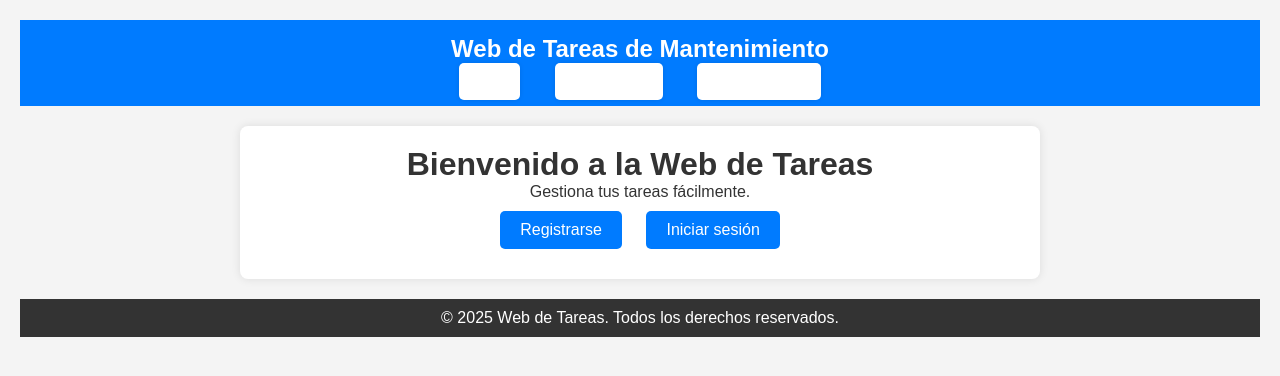
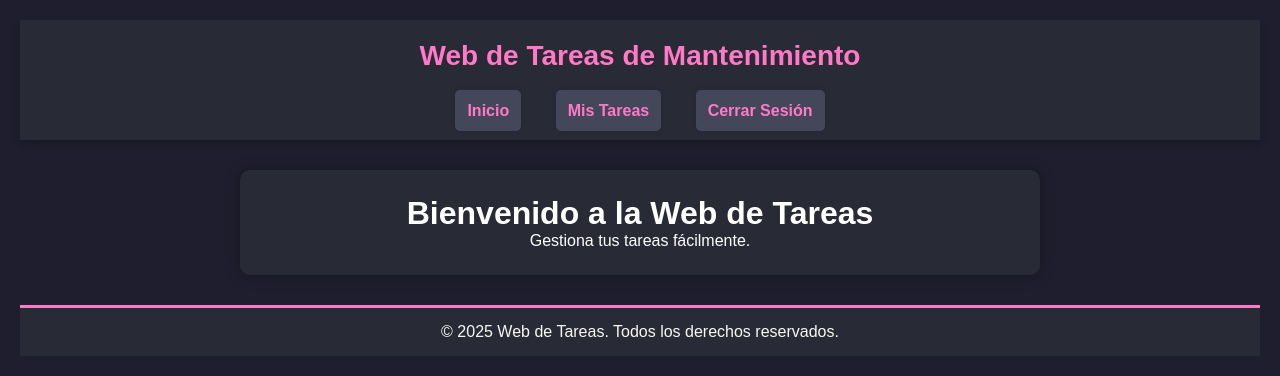
Before and after one commit to tania1985/AppTask, a PHP site: page / in a window 1280 px wide. Shown: the top 376 px of the page. Run offline with PHP 8.4, Linux system fonts and the light colour scheme; the visitor is signed in with stand-in values (Sample User, id 1).

Commit message:
mejorando cosas

```diff
--- a/css/styles.css
+++ b/css/styles.css
@@ -3,27 +3,29 @@
     margin: 0;
     padding: 0;
     box-sizing: border-box;
-    font-family: Arial, sans-serif;
+    font-family: 'Poppins', sans-serif;
 }
 
-/* Estilo general del body */
+/* Estilo general */
 body {
-    background-color: #f4f4f4;
-    color: #333;
+    background: #1e1e2e;
+    color: #ffffff;
     text-align: center;
     padding: 20px;
 }
 
 /* HEADER */
 header {
-    background-color: #007bff;
-    color: white;
-    padding: 15px;
+    background: #282a36;
+    color: #ff79c6;
+    padding: 20px;
+    text-align: center;
+    box-shadow: 0px 4px 8px rgba(0, 0, 0, 0.2);
 }
 
 header h1 {
     margin-bottom: 10px;
-    font-size: 24px;
+    font-size: 28px;
 }
 
 nav ul {
@@ -37,58 +39,114 @@ nav ul li {
 }
 
 nav ul li a {
-    color: white;
+    color: #ff79c6;
     text-decoration: none;
     font-weight: bold;
+    transition: color 0.3s ease-in-out;
 }
 
 nav ul li a:hover {
-    text-decoration: underline;
+    color: #50fa7b;
 }
 
 /* MAIN CONTENT */
 main {
     max-width: 800px;
-    margin: 20px auto;
-    background: white;
-    padding: 20px;
-    border-radius: 8px;
-    box-shadow: 0px 0px 10px rgba(0, 0, 0, 0.1);
+    margin: 30px auto;
+    background: #282a36;
+    padding: 25px;
+    border-radius: 10px;
+    box-shadow: 0px 0px 15px rgba(0, 0, 0, 0.3);
+}
+
+/* HERO SECTION */
+.hero h2 {
+    font-size: 26px;
+    margin-bottom: 15px;
+    color: #f8f8f2;
+}
+
+.hero p {
+    font-size: 18px;
+    margin-bottom: 20px;
+    color: #bbbbbb;
 }
 
 /* FORMULARIOS */
 form {
-    margin: 20px 0;
+    max-width: 600px;
+    margin: 20px auto;
+    background: #44475a;
+    padding: 20px;
+    border-radius: 8px;
+    box-shadow: 0px 0px 10px rgba(0, 0, 0, 0.2);
 }
 
-input, textarea {
-    width: 100%;
-    padding: 10px;
-    margin: 10px 0;
-    border: 1px solid #ccc;
-    border-radius: 5px;
+form label {
+    display: block;
+    margin-bottom: 8px;
+    font-weight: bold;
+    color: #f8f8f2;
 }
 
-textarea {
-    resize: vertical;
-    height: 100px;
+form input, form textarea {
+    width: 100%;
+    padding: 12px;
+    margin-bottom: 15px;
+    border: none;
+    border-radius: 5px;
+    background: #282a36;
+    color: #ffffff;
 }
 
-/* BOTONES */
+form input::placeholder, form textarea::placeholder {
+    color: #bbbbbb;
+}
+
+/* Botón de formulario */
+form button {
+    background: #50fa7b;
+    color: #1e1e2e;
+    padding: 12px;
+    border: none;
+    border-radius: 5px;
+    cursor: pointer;
+    font-weight: bold;
+    transition: 0.3s;
+}
+
+form button:hover {
+    background: #38d47a;
+}
+
+/* BOTONES GENERALES */
 .btn {
     display: inline-block;
-    padding: 10px 20px;
+    padding: 12px 20px;
     margin: 10px;
-    background-color: #007bff;
-    color: white;
     text-decoration: none;
     border-radius: 5px;
-    border: none;
+    font-weight: bold;
     cursor: pointer;
+    transition: 0.3s;
 }
 
-.btn:hover {
-    background-color: #0056b3;
+.btn-primary {
+    background: #ff79c6;
+    color: #1e1e2e;
+}
+
+.btn-primary:hover {
+    background: #ff92d0;
+}
+
+.btn-secondary {
+    background: #bd93f9;
+    color: #1e1e2e;
+}
+
+.btn-secondary:hover {
+    background: #caa5ff;
 }
 
 /* LISTA DE TAREAS */
@@ -98,9 +156,9 @@ ul {
 }
 
 ul li {
-    background: #ffffff;
+    background: #44475a;
     margin: 10px 0;
-    padding: 10px;
+    padding: 12px;
     border-radius: 5px;
     display: flex;
     justify-content: space-between;
@@ -114,7 +172,7 @@ ul li strong {
 
 /* LINKS DE ACCIONES */
 ul li a {
-    color: red;
+    color: #ff5555;
     text-decoration: none;
     font-weight: bold;
 }
@@ -125,27 +183,41 @@ ul li a:hover {
 
 /* MENSAJES DE ERROR Y ÉXITO */
 .error {
-    color: red;
+    color: #ff5555;
     font-weight: bold;
 }
 
 .success {
-    color: green;
+    color: #50fa7b;
     font-weight: bold;
+}
+
+/* ENLACE PARA VOLVER AL DASHBOARD */
+a {
+    display: inline-block;
+    margin-top: 20px;
+    color: #8be9fd;
+    text-decoration: none;
+}
+
+a:hover {
+    text-decoration: underline;
 }
 
 /* FOOTER */
 footer {
-    margin-top: 20px;
-    padding: 10px;
-    background-color: #333;
-    color: white;
+    margin-top: 30px;
+    background: #282a36;
+    color: #f8f8f2;
+    text-align: center;
+    padding: 15px;
+    border-top: 3px solid #ff79c6;
 }
 
-/* MEDIA QUERIES PARA PANTALLAS MÁS PEQUEÑAS */
+/* MEDIA QUERIES PARA RESPONSIVE */
 @media screen and (max-width: 768px) {
     header h1 {
-        font-size: 20px;
+        font-size: 22px;
     }
 
     nav ul li {
@@ -153,12 +225,8 @@ footer {
         margin: 5px 0;
     }
 
-    nav ul li a {
-        font-size: 14px;
-    }
-
     main {
-        margin: 20px 10px;
+        margin: 15px;
         padding: 15px;
     }
 
@@ -167,7 +235,7 @@ footer {
     }
 
     .btn {
-        padding: 8px 16px;
+        padding: 10px;
         font-size: 14px;
     }
 
@@ -186,12 +254,8 @@ footer {
         margin: 5px 0;
     }
 
-    nav ul li a {
-        font-size: 12px;
-    }
-
     main {
-        margin: 20px 5px;
+        margin: 10px;
         padding: 12px;
     }
 
@@ -201,7 +265,7 @@ footer {
     }
 
     .btn {
-        padding: 8px 16px;
+        padding: 8px 14px;
         font-size: 14px;
     }
 
--- a/index.php
+++ b/index.php
@@ -1,10 +1,13 @@
 <?php
+session_start();
 include 'views/header.php'; ?>
 
 <h1>Bienvenido a la Web de Tareas</h1>
 <p>Gestiona tus tareas fácilmente.</p>
 
-<a href="registrer.php" class="btn">Registrarse</a>
-<a href="login.php" class="btn">Iniciar sesión</a>
+<?php if (!isset($_SESSION['user_id'])): ?>
+    <a href="registrer.php" class="btn">Registrarse</a>
+    <a href="login.php" class="btn">Iniciar sesión</a>
+<?php endif; ?>
 
 <?php include 'views/footer.php'; ?>
--- a/views/header.php
+++ b/views/header.php
@@ -1,4 +1,8 @@
 <?php
+// Iniciar sesión solo si no está iniciada
+if (session_status() === PHP_SESSION_NONE) {
+    session_start();
+}
 ?>
 <!DOCTYPE html>
 <html lang="es">
@@ -17,9 +21,9 @@
             <li><a href="index.php">Inicio</a></li>
             <?php if (isset($_SESSION['user_id'])): ?>
                 <li><a href="dashboard.php">Mis Tareas</a></li>
-                <li><a href="logout.php"></a></li>
+                <li><a href="logout.php">Cerrar Sesión</a></li>
             <?php else: ?>
-                <li><a href="registrer.php">Registrarse</a></li>
+                <li><a href="registrer.php">Registrarse</a></li>  <!-- Nombre corregido -->
                 <li><a href="login.php">Iniciar Sesión</a></li>
             <?php endif; ?>
         </ul>
```
Also changed, not shown: crear_tarea.php (+80 -23 lines), includes/conexiondb.php (+5 -2 lines), login.php (+45 -25 lines).
